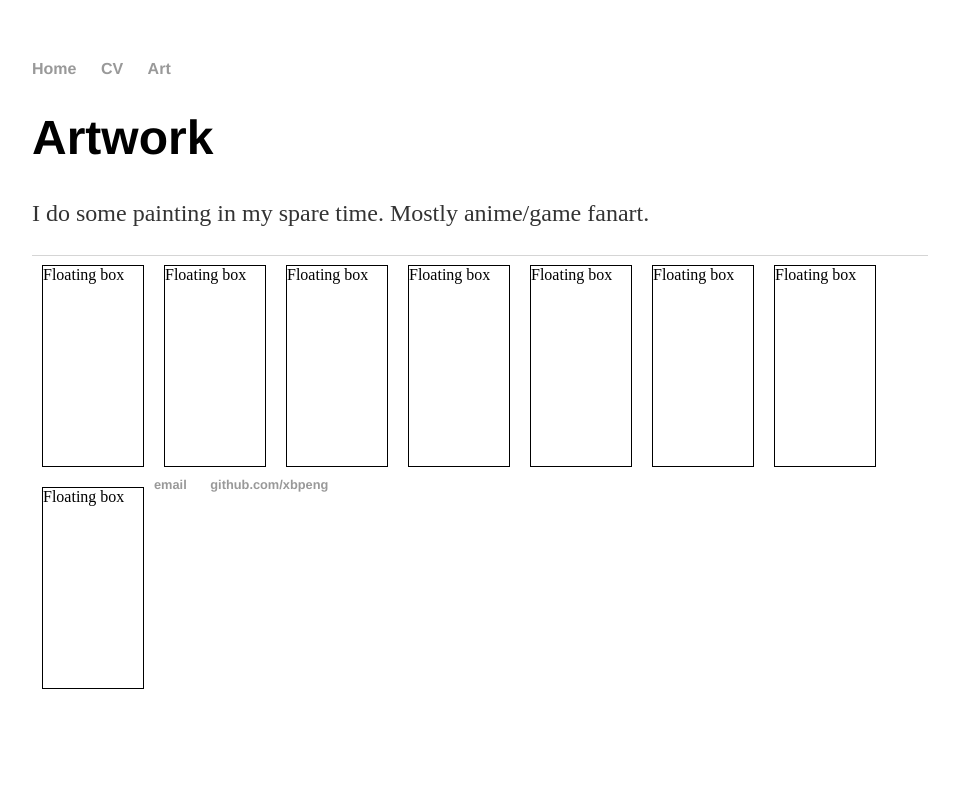
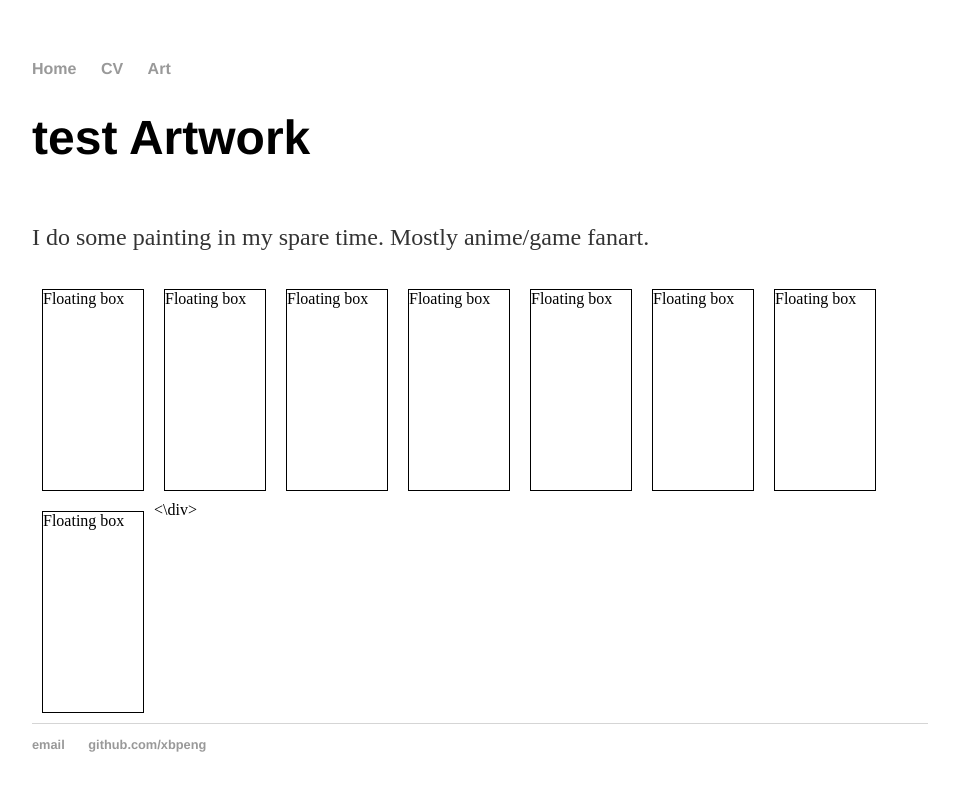
Before and after one commit to xbpeng/xbpeng.github.io, a Jekyll site: the page built from blog/index.html, in a window 1280 px wide. Shown: the top 791 px of the page, without its empty margins (160-1119 px from the left). Built offline with Jekyll 4.4.1, drawn with Linux system fonts in a browser that asks for light colours.

Commit message:
Update index.html

```diff
--- a/blog/index.html
+++ b/blog/index.html
@@ -1,6 +1,6 @@
 ---
 layout: default
-title: Artwork
+title: test Artwork
 ---
 
 <h1>{{ page.title }}</h1>
@@ -15,6 +15,7 @@ title: Artwork
 		}
 	</style>
 
+<div style="overflow:auto">
 	<p> I do some painting in my spare time. Mostly anime/game fanart. </p>
 	<div class="floating-box">Floating box</div>
 	<div class="floating-box">Floating box</div>
@@ -24,3 +25,4 @@ title: Artwork
 	<div class="floating-box">Floating box</div>
 	<div class="floating-box">Floating box</div>
 	<div class="floating-box">Floating box</div>
+<\div>
```
